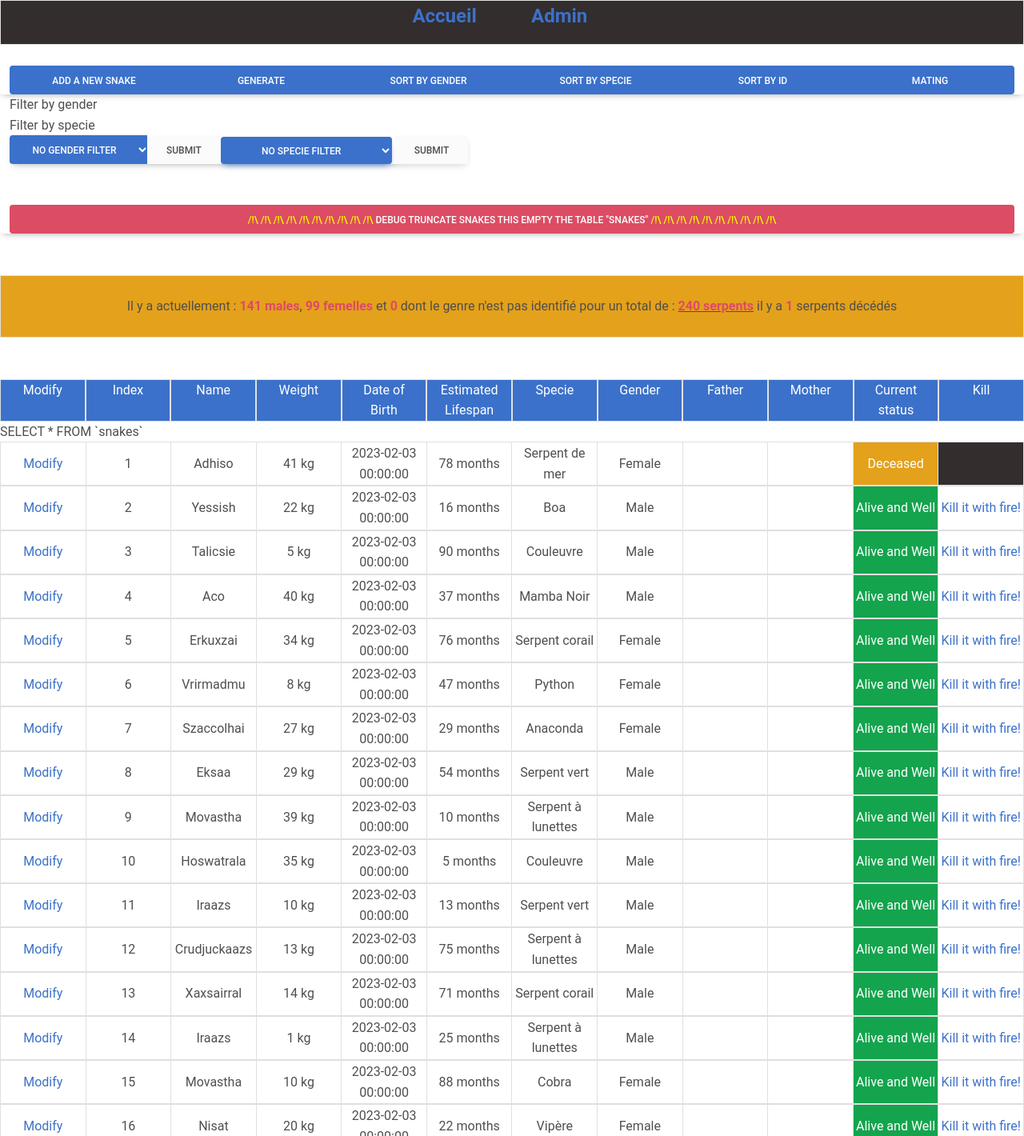
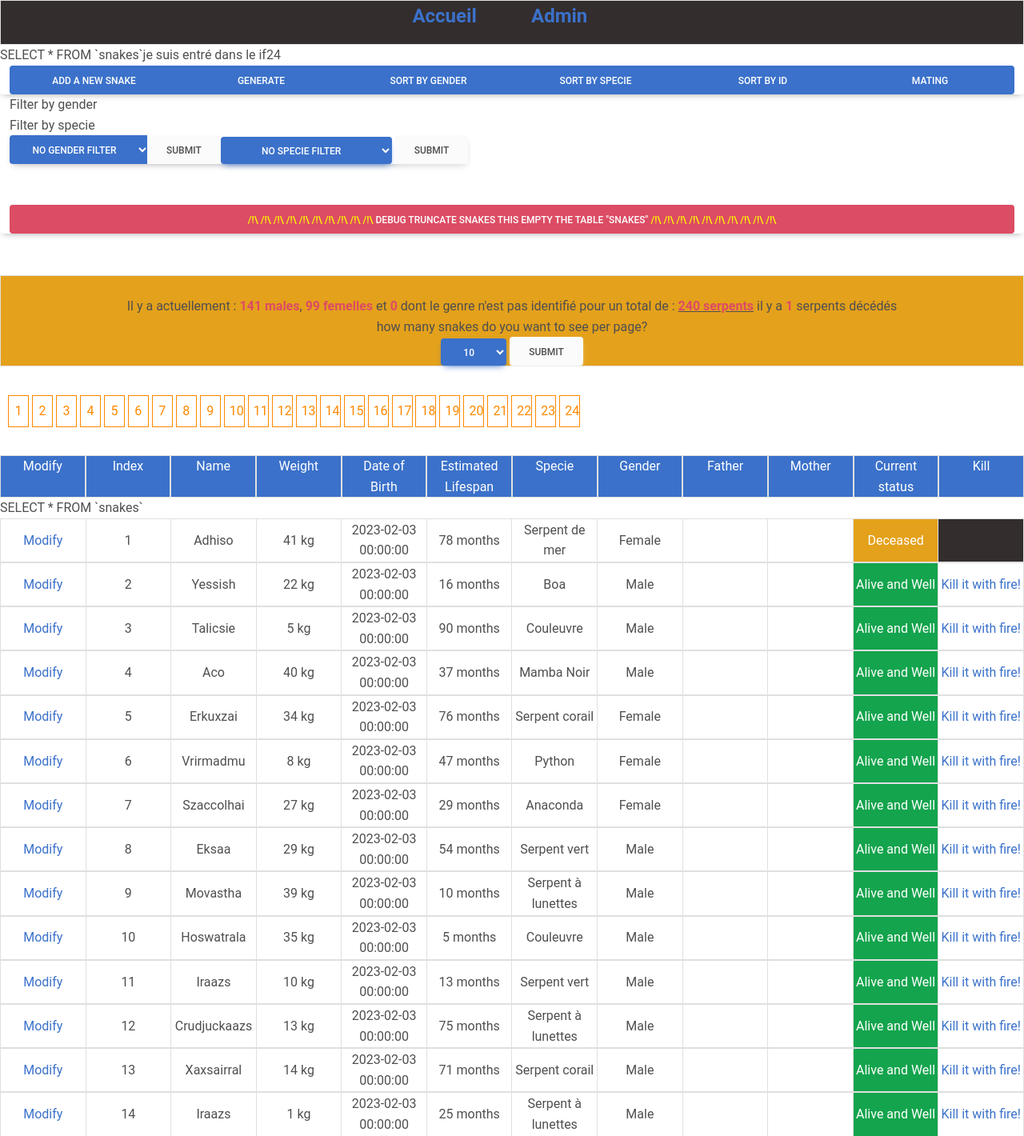
Before and after one commit to Thurtwings/DevoirPHPSteeven, a PHP site: page /index.php?page=gestion in a window 1280 px wide. Shown: the top 1420 px of the page at 80% size. Run offline with PHP 8.4, Linux system fonts and the light colour scheme; data comes from the database, SQL or seed files in the repository; some libraries are stand-ins or nearby versions.

Commit message:
mise au clair

```diff
--- a/Devoir PHP/Pages/gestion.php
+++ b/Devoir PHP/Pages/gestion.php
@@ -7,6 +7,18 @@
     $filterGender = null;
     $filterSpecie = null;
 
+
+    $snakes=$obj->SelectAll();
+    //var_dump($snakes);
+    foreach ($snakes as $snake)
+    {
+        $id = $snake['snake_id'];
+        $obj->CheckLifespan($id);
+    }
+
+$snakesPerPage = 10;
+$snakesPageAmount =ceil( $obj->CountAll() / $snakesPerPage);
+echo ($snakesPageAmount);
 
 
 #Boutons de Tri
@@ -141,11 +153,35 @@
          dont le genre n'est pas identifié pour un total de :
             <strong><u><span class="text-danger"><?php echo $obj->CountAll(); ?> serpents</span></u></strong>
              il y a <strong><span class="text-danger"><?php echo $obj->CountDeadSnakes(); ?> </span></strong> serpents décédés
-            <br><br>
+            <br>
+
+            how many snakes do you want to see per page?
+
+            <br>
+            <form  class="col-md">
+                    <select name="filterGender" class="btn btn-primary">
+
+                        <option value="10"   > 10</option>
+                        <option value="15"   > 15</option>
+                        <option value="20"   > 20</option>
+                        <option value="25"   > 25</option>
+                        <option value="30"   > 30</option>
+                    </select>
+                    <input type="submit" value="Submit" name="submitFilterGender" class="btn btn-light col-md" >
+                </form>
         </label>
     </div>
 </div>
-<br><br>
+<br>
+<div id="pagination">
+    <?php
+        for ($i=1; $i <= $snakesPageAmount; $i++)
+        {
+            echo "<a href='?page=$i'>$i</a>&nbsp";
+        }
+    ?>
+</div>
+<br>
 <table>
 <div class="container-fluid">
     <div class="row">
--- a/Devoir PHP/Pages/supprObj.php
+++ b/Devoir PHP/Pages/supprObj.php
@@ -7,9 +7,9 @@
 
     if(isset($_POST["yes"]))
     {
-        $obj->KillSnake($obj->Get("snake_id"));
+        $obj->KillSnake($obj->Get("snake_id",$_GET['id']));
 
-        echo "Félicitation vous venez de tuer de sang froid le serpent numéro: ".$obj->Get("snake_id")." et nommé: ".$obj->Get("snake_name");
+        echo "Félicitation vous venez de tuer de sang froid le serpent numéro: ".$obj->Get("snake_id",$_GET['id'])." et nommé: ".$obj->Get("snake_name", $_GET['id']);
         ?><br><br><?php
         echo "Vous pouvez retourner à la page de gestion";
         exit();
--- a/Devoir PHP/_classes/C_Snake.php
+++ b/Devoir PHP/_classes/C_Snake.php
@@ -5,6 +5,8 @@
     private $SQL_tab = "snakes";
     private $index = "";
     public $sql ="";
+    public $isDead = False;
+
     private $snakesNames = array("Zarce", "Chiksha", "Szaccolhai",
                                 "Xaxsairral", "Adhiso", "Chastha",
                                 "Nisat", "Ostibhat", "Movastha",
@@ -17,11 +19,11 @@
                                 "Khahirka", "Isashpat", "Hoswatrala"
                                 );
 
-    private $snakesSpecies = array("Cobra", "Anaconda", "Boa",
+    private $snakesSpecies = array  ("Cobra", "Anaconda", "Boa",
                                     "Black Mamba", "Viper", "Python",
                                     "Grass Snake", "Rattlesnake", "Coral Snake",
                                     "Green Snake", "Sea Snake", "Spectacled Snake"
-                                  );
+                                    );
 
     # Constructeur Syntaxe exclusive __construct
     public function __construct($id)
@@ -72,7 +74,7 @@
     public function Get($column, $id)
     {
         $req = "SELECT ".$column." FROM ".$this->SQL_tab." WHERE snake_id  = '".$id."'; ";
-        echo($req);
+
         $result = $this->sql->prepare($req);
         $result->execute();
         $result = $this->sql->query($req);
@@ -156,6 +158,7 @@
         $rdmName = rand(0, count($this->snakesNames) - 1);
         $rdmSpecie = rand(0, count($this->snakesSpecies) - 1);
         date_default_timezone_set('Europe/Paris');
+
         if($randSex == 1)
         {
             $life = rand(3,90);
@@ -173,13 +176,15 @@
     public function CheckLifespan($id)
     {
         $lifespan = $this->Get("snake_lifespan",$id);
-        $dateOfBirth = $this->Get("snake_H_DoB",$id);
+        $dateOfBirth = strtotime($this->Get("snake_H_DoB",$id));
         $currentTime = time();
         $timeSinceBirth = $currentTime - $dateOfBirth;
 
-        if ($timeSinceBirth > $lifespan)
+
+        if (($timeSinceBirth > $lifespan) && !$this->isDead)
         {
             $this->KillSnake($id);
+            echo "je suis entré dans le if";
         }
     }
 
@@ -231,10 +236,12 @@
     # Permet de tuer un serpent dont on renseigne l'identifiant
     public function KillSnake($idSnake)
     {
-        $req = "UPDATE `snakes` SET `snake_dead` = '1' WHERE `snakes`.`snake_id` =".$idSnake;
-        $result = $this->sql->query($req);
-        $tlbresult = $result ->fetchAll();
-        return $tlbresult;
+        if(!$this->isDead)
+        {
+            $req = "UPDATE `".$this->SQL_tab."` SET `snake_dead` = '1' WHERE `".$this->SQL_tab."`.`snake_id` =".$idSnake;
+            $this->isDead = True;
+            $this->sql->query($req);
+        }
     }
 
 
@@ -249,22 +256,23 @@
     # Supprime complètement un serpent dont on donne l'identifiant de la base de données
     public function DeleteThisSnake($idSnake)
     {
-        $req = "DELETE FROM `snakes` WHERE `snakes`.`snake_id` =".$idSnake;
+        $req = "DELETE FROM `".$this->SQL_tab."` WHERE `".$this->SQL_tab."`.`snake_id` =".$idSnake;
         $this->sql->query($req);
 
     }
 
-    # Fonction retournant un date aléatoire entre la date d'aujourd'hui, et la date d'aujourd'hui-la durée de vie du serpent
+    # Fonction retournant une date aléatoire entre la date d'aujourd'hui, et la date d'aujourd'hui-la durée de vie du serpent
     function RandomDate($months)
     {
-        if (!is_int($months) || $months <= 0) {
+        if (!is_int($months) || $months <= 0)
+        {
             return false;
         }
 
         date_default_timezone_set('Europe/Paris');
 
         $today = strtotime(date("Y-m-d H:i:s"));
-        $start_date = strtotime("-$months seconds", $today);
+        $start_date = strtotime("-$months second", $today);
 
         // Generate random number using above bounds
         $val = rand($start_date, $today);
--- a/Devoir PHP/css/style.css
+++ b/Devoir PHP/css/style.css
@@ -6,3 +6,25 @@
     list-style: none;
     margin-right: 5%;
 }
+
+#pagination{
+	padding:10px;
+}
+#pagination>a{
+	display:inline-block;
+	width:26px;
+	padding:6px;
+	border:solid 1px #F80;
+	background-color:#F80;
+	text-align:center;
+	text-decoration:none;
+	color:#FFF;
+}
+#pagination>a[href]{
+	background-color:#FFF;
+	border:solid 1px #F80;
+	color:#F80;
+}
+#pagination>a[href]:hover{
+	background-color:#F8F8F8;
+}
```
